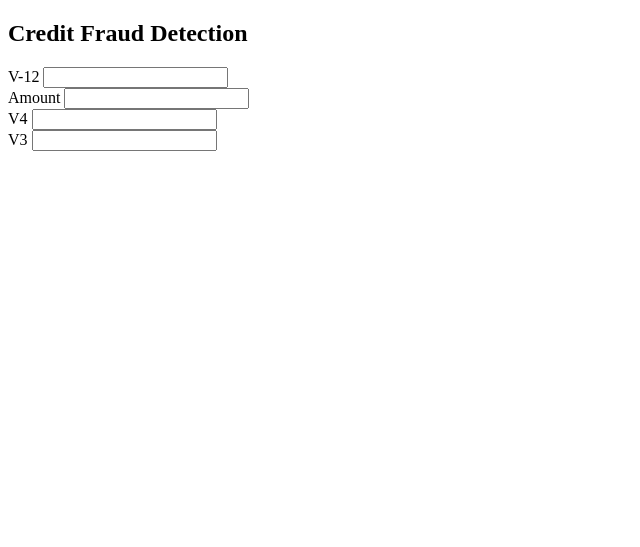
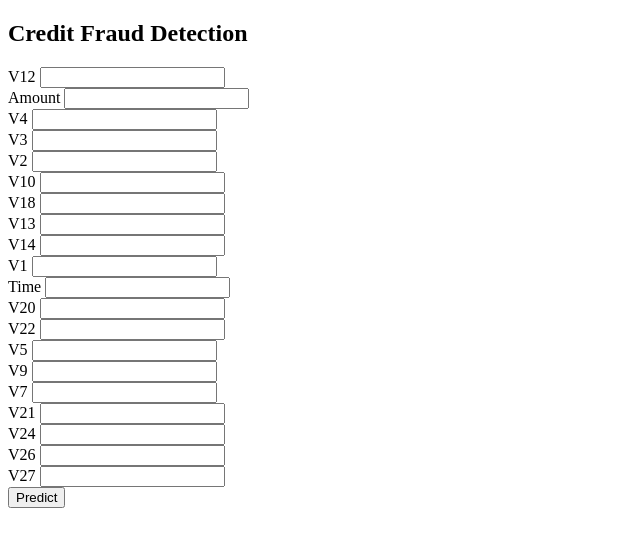
Before and after one commit to aparnaapillai0-coder/Machine_Learning_MLOPS_Project, a Python web app: template templates/index.html in a window 1280 px wide. Shown: the top 547 px of the page, without its empty margins (0-640 px from the left). Run offline with Jinja, Linux system fonts and the light colour scheme; the template is opened without the code that fills it, so the values that code supplies are empty.

Commit message:
Updated index.html

```diff
--- a/templates/index.html
+++ b/templates/index.html
@@ -13,8 +13,8 @@
 
         <form method="POST">
             <div class="form-group">
-                <label for="V12">V-12</label>
-                <input type="number" id="v12" name="v12" required>
+                <label for="V12">V12</label>
+                <input type="number" id="V12" name="V12" required>
             </div>
 
             <div class="form-group">
@@ -27,12 +27,105 @@
                 <input type="number" id="V4" name="V4" required>
             </div>
 
+
             <div class="form-group">
                 <label for="V3">V3</label>
                 <input type="number" id="V3" name="V3" required>
             </div>
 
+            <div class="form-group">
+                <label for="V2">V2</label>
+                <input type="number" id="V2" name="V2" required>
+            </div>
+
+            <div class="form-group">
+                <label for="V10">V10</label>
+                <input type="number" id="V10" name="V10" required>
+            </div>
+
+            <div class="form-group">
+                <label for="V18">V18</label>
+                <input type="number" id="V18" name="V18" required>
+            </div>
+
+            <div class="form-group">
+                <label for="V13">V13</label>
+                <input type="number" id="V13" name="V13" required>
+            </div>
+
+            <div class="form-group">
+                <label for="V14">V14</label>
+                <input type="number" id="V14" name="V14" required>
+            </div>
+
+            <div class="form-group">
+                <label for="V1">V1</label>
+                <input type="number" id="V1" name="V1" required>
+            </div>
+
+            <div class="form-group">
+                <label for="Time">Time</label>
+                <input type="number" id="Time" name="Time" required>
+            </div>
+
+            <div class="form-group">
+                <label for="V20">V20</label>
+                <input type="number" id="V20" name="V20" required>
+            </div>
+
+            <div class="form-group">
+                <label for="V22">V22</label>
+                <input type="number" id="V22" name="V22" required>
+            </div>
+
+            <div class="form-group">
+                <label for="V5">V5</label>
+                <input type="number" id="V5" name="V5" required>
+            </div>
+
+            <div class="form-group">
+                <label for="V9">V9</label>
+                <input type="number" id="V9" name="V9" required>
+            </div>
+
+            <div class="form-group">
+                <label for="V7">V7</label>
+                <input type="number" id="V7" name="V7" required>
+            </div>
+
+            <div class="form-group">
+                <label for="V21">V21</label>
+                <input type="number" id="V21" name="V21" required>
+            </div>
+
+            <div class="form-group">
+                <label for="V24">V24</label>
+                <input type="number" id="V24" name="V24" required>
+            </div>
+
+            <div class="form-group">
+                <label for="V26">V26</label>
+                <input type="number" id="V26" name="V26" required>
+            </div>
+
+            <div class="form-group">
+                <label for="V27">V27</label>
+                <input type="number" id="V27" name="V27" required>
+            </div>
+
+            <button type="submit"> Predict </button>
         </form>
+        {% if prediction is not none %}
+        <div class="result">
+            {% if prediction == 0%}
+                <p>Legitimate</p>
+            {% elif prediction == 1%}
+                <p>Fraud</p>
+            {% endif %}
+        </div>
+        {% endif %}
+
+
 
     </div>
 </body>
```
